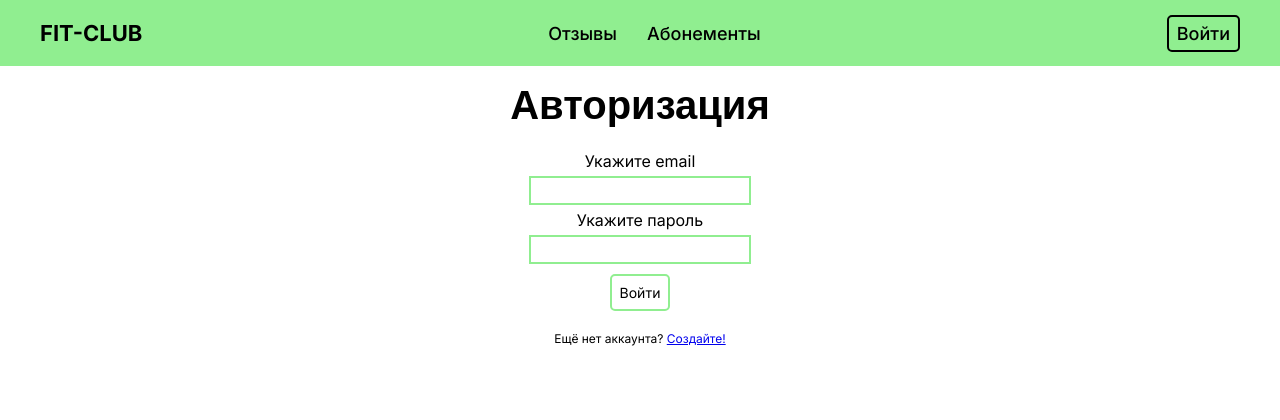
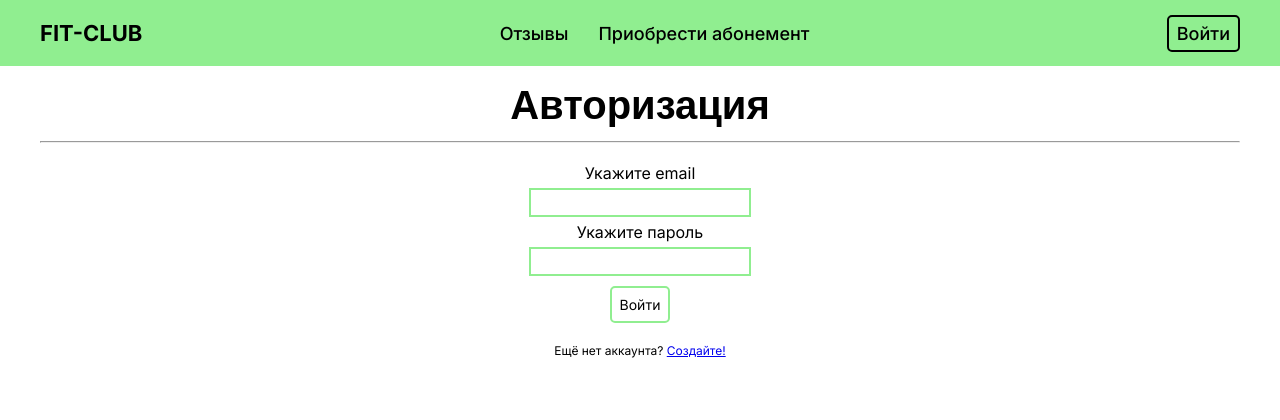
Before and after one commit to Fr1senn/flaskApp, a Flask app: page /login in a window 1280 px wide. Shown: the top 420 px of the page. Run offline with Flask 2, Linux system fonts and the light colour scheme; some libraries are stand-ins or nearby versions.

Commit message:
minor changes

```diff
--- a/website/templates/includes/header.html
+++ b/website/templates/includes/header.html
@@ -9,13 +9,13 @@
                     <a href="{{ url_for('main.reviews') }}" class="menu_item-link">Отзывы</a>
                 </li>
                 <li class="menu_item">
-                    <a href="{{ url_for('main.subscription') }}" class="menu_item-link">Абонементы</a>
+                    <a href="{{ url_for('main.subscription') }}" class="menu_item-link">Приобрести абонемент</a>
                 </li>
             </ul>
             <!-- MENU ENDS -->
             {% if session['logged_in'] %}
                 <div class="btn_wrapper">
-                    <a href="{{ url_for('main.profile') }}" class="btn">Кабинет</a>
+                    <a href="{{ url_for('profile.home') }}" class="btn">Кабинет</a>
                     <a href="{{ url_for('main.logout') }}" class="btn">Выход</a>
                 </div>
             {% else %}
--- a/website/templates/login.html
+++ b/website/templates/login.html
@@ -6,6 +6,7 @@
             <div class="container">
                 <div class="sign_inner">
                     <h2>Авторизация</h2>
+                    <hr>
                     {% with messages = get_flashed_messages(with_categories=true) %}
                         {% for category, message in messages %}
                             {% if category =='error' %}
```
